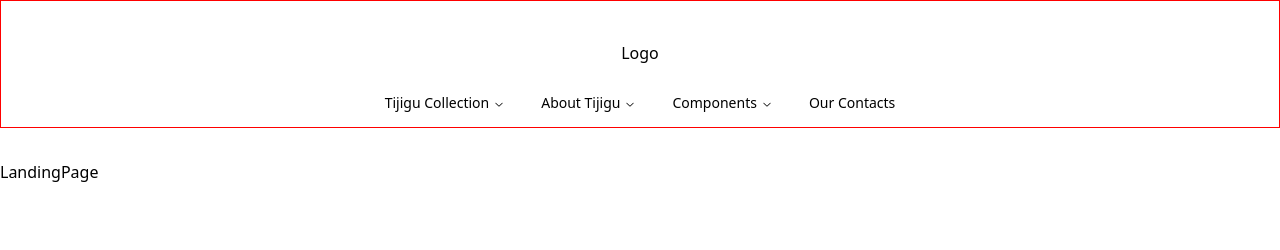
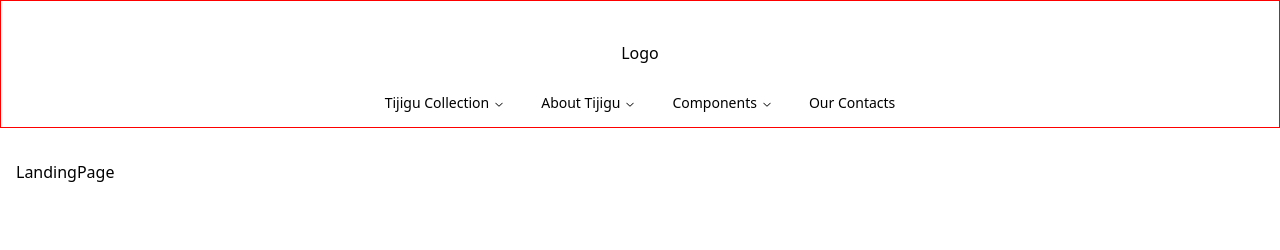
Before and after one commit to DreMukare/mara-hotels-poc, a React (Vite) app: page / in a window 1280 px wide. Shown: the top 250 px of the page. Built offline with nearby package versions, Linux system fonts and the light colour scheme.

Commit message:
feat(layout): added side padding

```diff
--- a/src/components/layout/PageLayout.tsx
+++ b/src/components/layout/PageLayout.tsx
@@ -6,10 +6,10 @@ const PageLayout = () => {
   return (
     <div className="h-screen relative">
       <Navbar />
-      <div className="h-max">
+      <div className="h-max px-4">
         <Outlet />
       </div>
-      <div className="absolute bottom-0 left-0 h-[20%]">
+      <div className="absolute bottom-0 left-0 h-[20%] px-4">
         <Footer />
       </div>
     </div>
```
